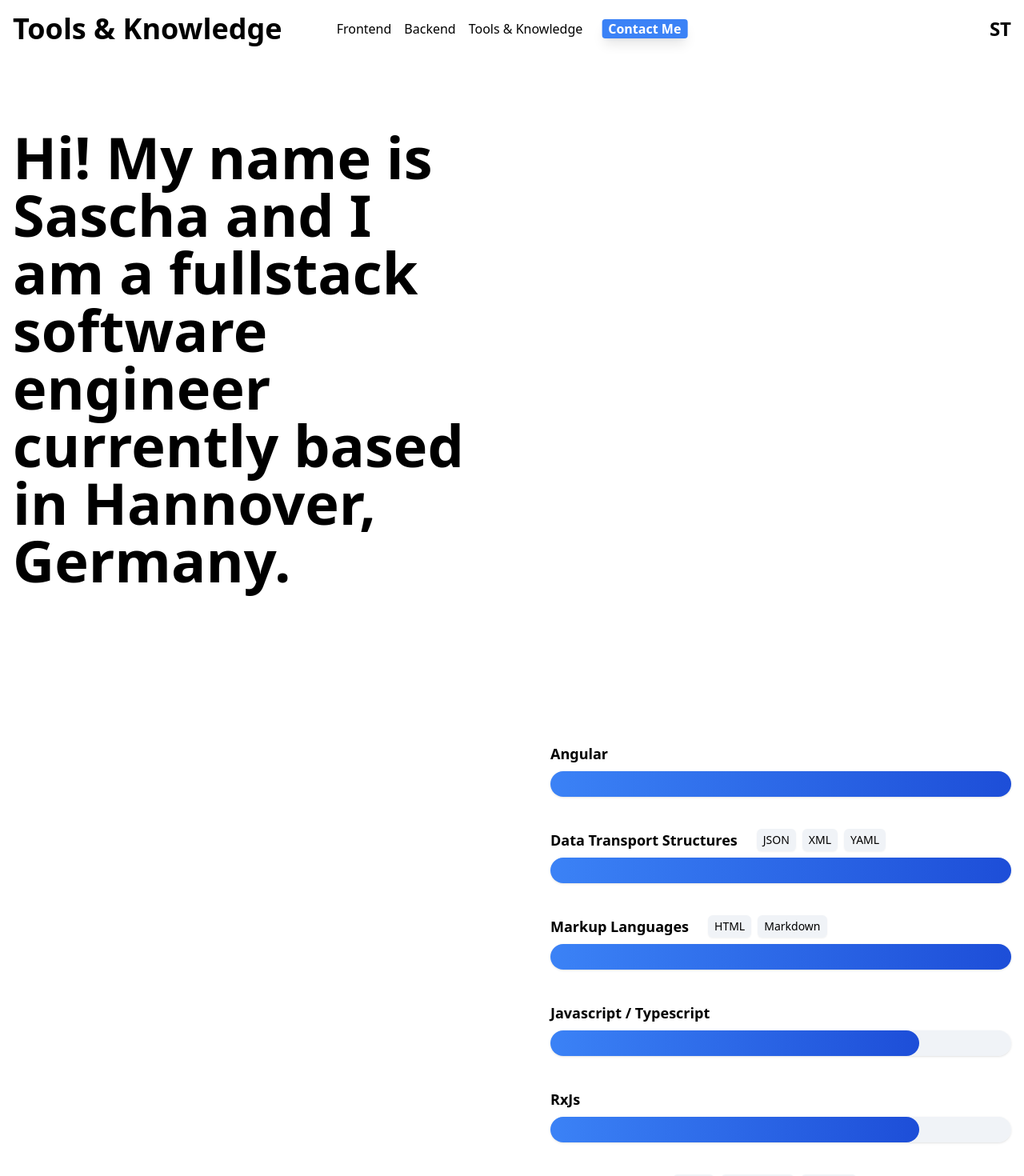
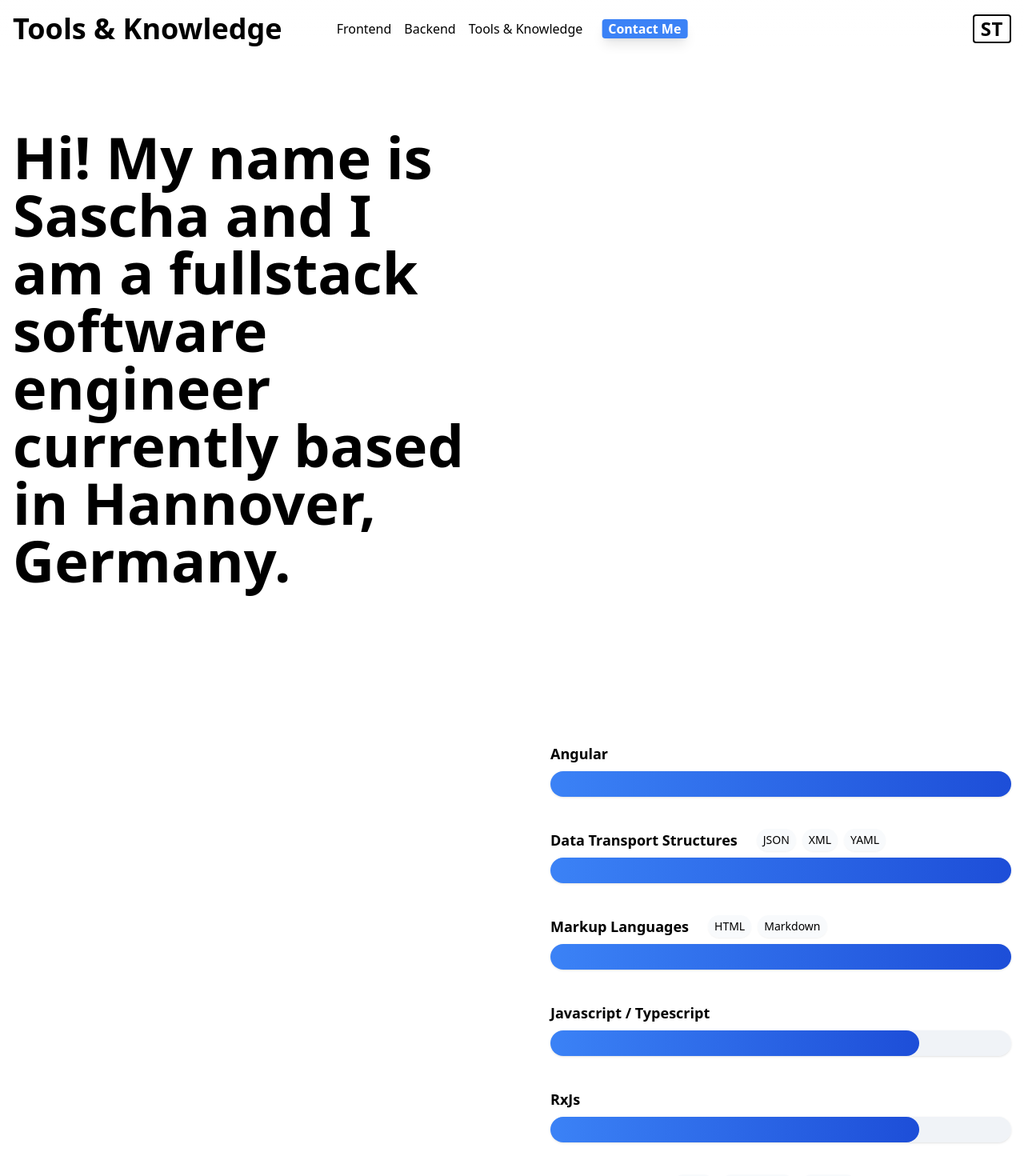
Before and after one commit to saschategtmeier/portfolio-v0, a React (Vite) app: page / in a window 1280 px wide. Shown: the top 1470 px of the page at 80% size. Built offline with nearby package versions, Linux system fonts and the light colour scheme.

Commit message:
Add router and navbar improvements

```diff
--- a/package.json
+++ b/package.json
@@ -9,13 +9,18 @@
     "preview": "vite preview"
   },
   "dependencies": {
+    "@headlessui/react": "^1.7.2",
     "@heroicons/react": "^2.0.11",
     "@react-three/drei": "^9.31.1",
     "@react-three/fiber": "^8.7.4",
+    "@types/react-router": "^5.1.19",
+    "@types/react-router-hash-link": "^2.4.5",
     "@types/three": "^0.144.0",
     "leva": "^0.9.31",
     "react": "^18.2.0",
     "react-dom": "^18.2.0",
+    "react-router-dom": "^6.4.0",
+    "react-router-hash-link": "^2.4.3",
     "react-use": "^17.4.0",
     "three": "^0.144.0",
     "zustand": "^4.1.1"
--- a/src/app.tsx
+++ b/src/app.tsx
@@ -10,6 +10,7 @@ import {
   ToolsAndKnowledgeSection,
 } from './components';
 import { useSkillsStore } from './state';
+import { BrowserRouter, Link, Route, Router } from 'react-router-dom';
 
 export const App: FC = () => {
   const { setSkills } = useSkillsStore();
@@ -19,13 +20,13 @@ export const App: FC = () => {
   }, []);
 
   return (
-    <>
+    <BrowserRouter>
       <Header />
       <HeroSection />
       <FrontendSkillsSection />
       <BackendSkillsSection />
       <ToolsAndKnowledgeSection />
       <Footer />
-    </>
+    </BrowserRouter>
   );
 };
--- a/src/components/layout/header.tsx
+++ b/src/components/layout/header.tsx
@@ -2,11 +2,9 @@ import { FC, useState } from 'react';
 
 import { EllipsisHorizontalIcon } from '@heroicons/react/24/solid';
 
-import { Container, Nav } from '.';
+import { Container, Initials, Nav } from '.';
 import { useBreakpoint } from '../../hooks';
 import { useLayoutStore } from '../../state';
-
-const Initials: FC = () => <div className='text-2xl font-bold'>ST</div>;
 
 export const Header: FC = () => {
   const { currentHeader } = useLayoutStore();
@@ -14,9 +12,9 @@ export const Header: FC = () => {
   const [navOpen, setNavOpen] = useState<boolean>(false);
 
   return (
-    <>
-      <Container className='fixed top-4 left-1/2 z-50 -translate-x-1/2'>
-        <div className='relative flex items-center justify-between'>
+    <div className='fixed top-0 z-50 w-full bg-gradient-to-b from-white/5 to-white/0 pt-4 pb-1 backdrop-blur-[1px]'>
+      <Container>
+        <div className='relative flex h-10 items-center justify-between'>
           <h1>{currentHeader}</h1>
 
           {breakpoint === 'desktop' && (
@@ -40,6 +38,6 @@ export const Header: FC = () => {
           )}
         </div>
       </Container>
-    </>
+    </div>
   );
 };
--- a/src/components/layout/index.ts
+++ b/src/components/layout/index.ts
@@ -2,6 +2,7 @@ export * from './container';
 export * from './content-section';
 export * from './footer';
 export * from './header';
+export * from './initials';
 export * from './nav';
 export * from './socials-link';
 export * from './socials';
--- /dev/null
+++ b/src/components/layout/initials.tsx
@@ -0,0 +1,14 @@
+import { FC } from 'react';
+import { HashLink } from 'react-router-hash-link';
+
+export const Initials: FC = () => {
+  return (
+    <HashLink
+      to='#'
+      className='cursor-pointer rounded border-2 border-black px-2 text-2xl font-bold tracking-wide dark:border-white'
+      smooth
+    >
+      ST
+    </HashLink>
+  );
+};
--- a/src/components/layout/nav.tsx
+++ b/src/components/layout/nav.tsx
@@ -1,5 +1,6 @@
 import { FC } from 'react';
 import { useLayoutStore } from '../../state';
+import { HashLink } from 'react-router-hash-link';
 
 export const Nav: FC = () => {
   const { setIsContactDialogOpen } = useLayoutStore();
@@ -7,9 +8,15 @@ export const Nav: FC = () => {
   return (
     <div className='flex items-center gap-6'>
       <nav className='flex flex-wrap gap-4'>
-        <a href=''>Frontend</a>
-        <a href=''>Backend</a>
-        <a href=''>Tools & Knowledge</a>
+        <HashLink to='#frontend-skills' smooth>
+          Frontend
+        </HashLink>
+        <HashLink to='#backend-skills' smooth>
+          Backend
+        </HashLink>
+        <HashLink to='#tools-and-knowledge' smooth>
+          Tools & Knowledge
+        </HashLink>
       </nav>
       <button
         className='rounded bg-blue-500 px-2 font-semibold text-white shadow-lg'
--- a/src/components/skills/skill-tag.tsx
+++ b/src/components/skills/skill-tag.tsx
@@ -6,7 +6,7 @@ type SkillTagProps = {
 
 export const SkillTag: FC<SkillTagProps> = ({ tag }) => {
   return (
-    <span className='rounded-md bg-slate-200/50 px-2 py-1 text-xs shadow-sm backdrop-blur-sm desktop:text-sm'>
+    <span className='rounded-full bg-slate-100/50 px-2 py-1 text-xs shadow-sm backdrop-blur-sm desktop:text-sm'>
       {tag}
     </span>
   );
```
Also changed, not shown: 1 other file (tests, documents, lock files or other folders).
